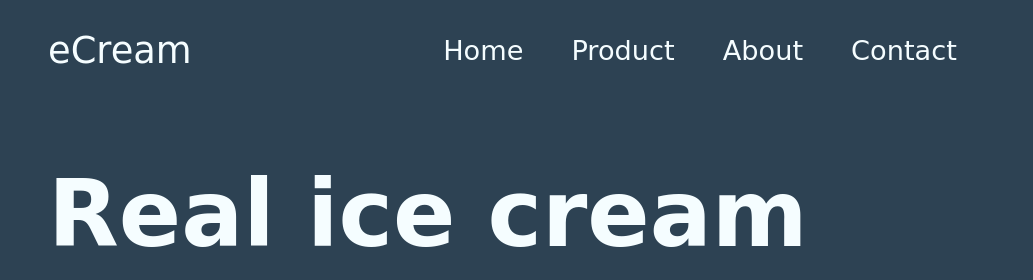
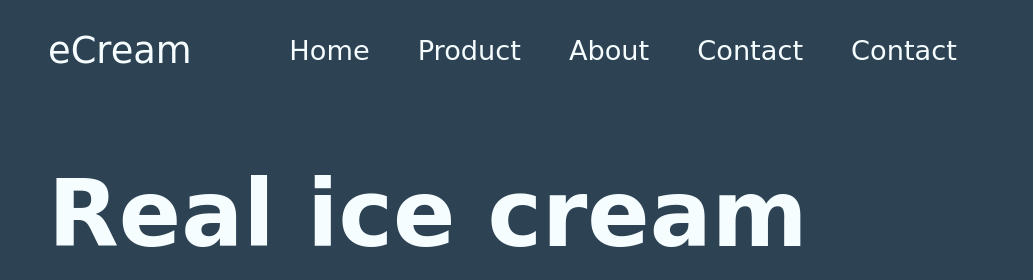
Before and after one commit to vikashkumar1365236/ice-cream-shop-landing-page, a plain HTML site: page ice-cream-shop-landing-page/index.html in a window 1280 px wide. Shown: the top 280 px of the page, 0-1033 px from the left. Drawn offline with nearby package versions, Linux system fonts and the light colour scheme; a web font is replaced by a local one.

Commit message:
Update index.html
new updating variation

```diff
--- a/ice-cream-shop-landing-page/index.html
+++ b/ice-cream-shop-landing-page/index.html
@@ -17,6 +17,7 @@
             <li class="nav-item"><a href="#hero" class="nav-link clr-transition">Home</a></li>
             <li class="nav-item"><a href="#products" class="nav-link clr-transition">Product</a></li>
             <li class="nav-item"><a href="#about" class="nav-link clr-transition">About</a></li>
+            <li class="nav-item"><a href="#contact" class="nav-link clr-transition">Contact</a></li>
             <li class="nav-item"><a href="#contact" class="nav-link clr-transition">Contact</a></li>
           </ul>
           <div class="social-links">
```
